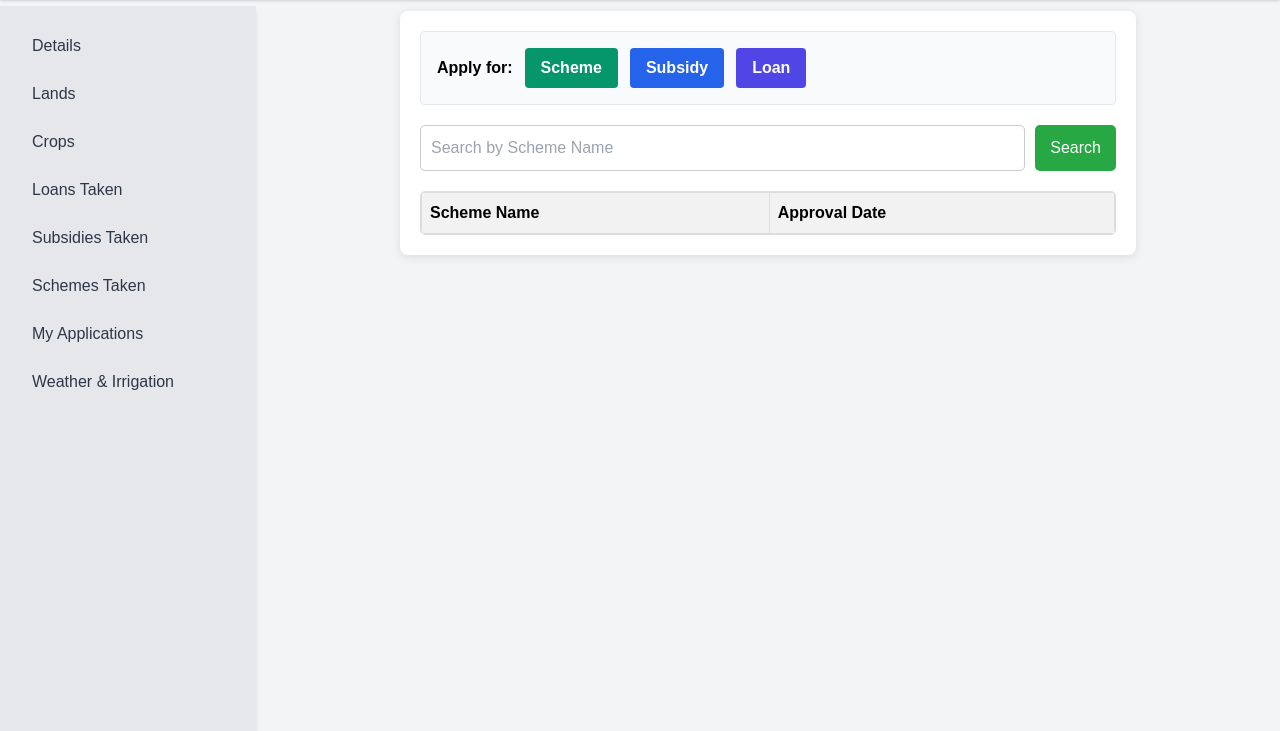
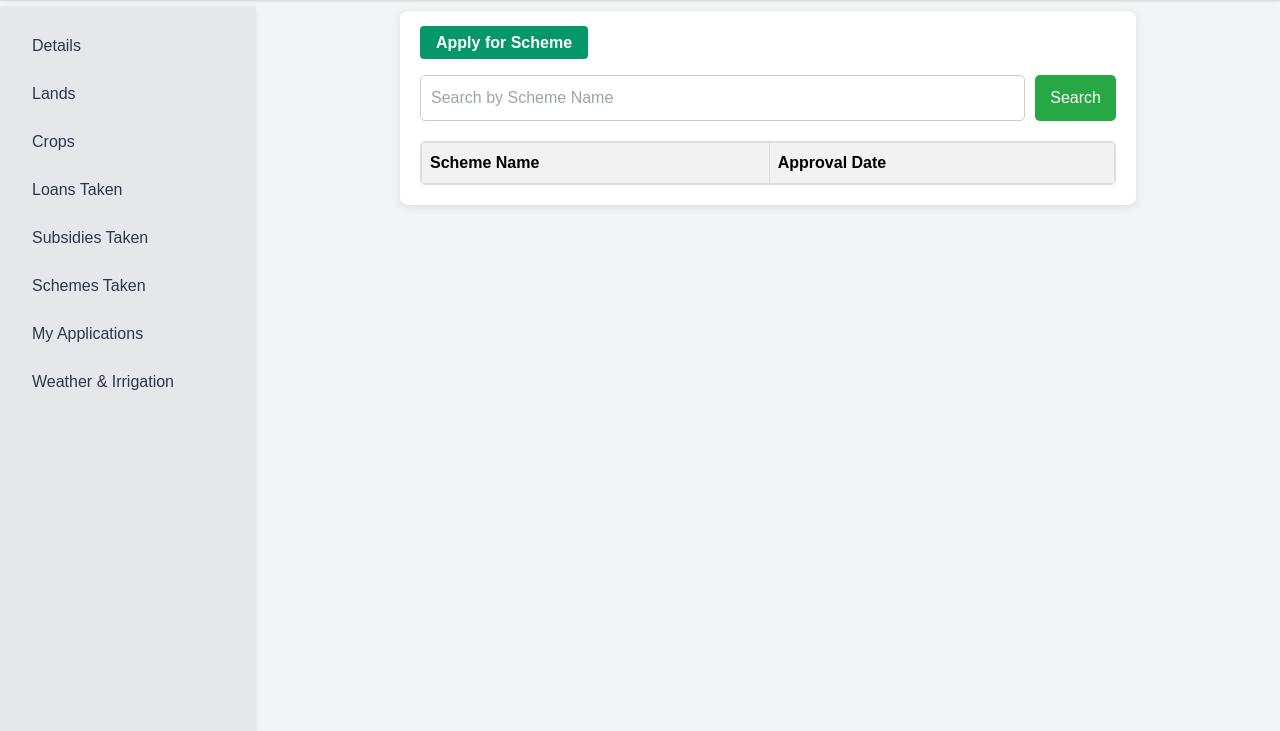
Before and after one commit to onlyyashwanth1/New-Agri, a Flask app: page /farmer_schemes_taken in a window 1280 px wide. Shown: the part 69-800 px from the top of the page. Run offline with Flask 3, Linux system fonts and the light colour scheme; the visitor is signed in with stand-in values (Sample User, id 1); data that the repository does not hold is empty; parts of the project's set-up code (start-up, migrations or seed data) failed here and were passed over; some libraries are stand-ins or nearby versions.

Commit message:
Fix taken-page application navigation

```diff
--- a/templates/farmer_schemes_taken.html
+++ b/templates/farmer_schemes_taken.html
@@ -43,10 +43,8 @@
             </div>
         {% endif %}
     {% endwith %}
-
-     <div class="mb-5 p-4 bg-gray-50 rounded border flex flex-wrap items-center gap-3"><span class="font-semibold">Apply for:</span><a href="{{ url_for('available_schemes') }}" class="px-4 py-2 bg-green-600 text-white rounded font-semibold">Scheme</a><a href="{{ url_for('available_subsidies') }}" class="px-4 py-2 bg-blue-600 text-white rounded font-semibold">Subsidy</a><a href="{{ url_for('available_loans') }}" class="px-4 py-2 bg-indigo-600 text-white rounded font-semibold">Loan</a></div>
-
-    <!-- Search Bar -->
+        <div class="mb-5"><a href="{{ url_for('available_schemes') }}" class="px-4 py-2 bg-green-600 text-white rounded font-semibold">Apply for Scheme</a></div>
+<!-- Search Bar -->
      <form id="search-form" action="{{ url_for('farmer_schemes_taken') }}" method="GET" class="search-form">
         <input type="text" name="search_scheme_taken" placeholder="Search by Scheme Name" class="input-field">
         <button type="submit" class="search-button">Search</button>
```
